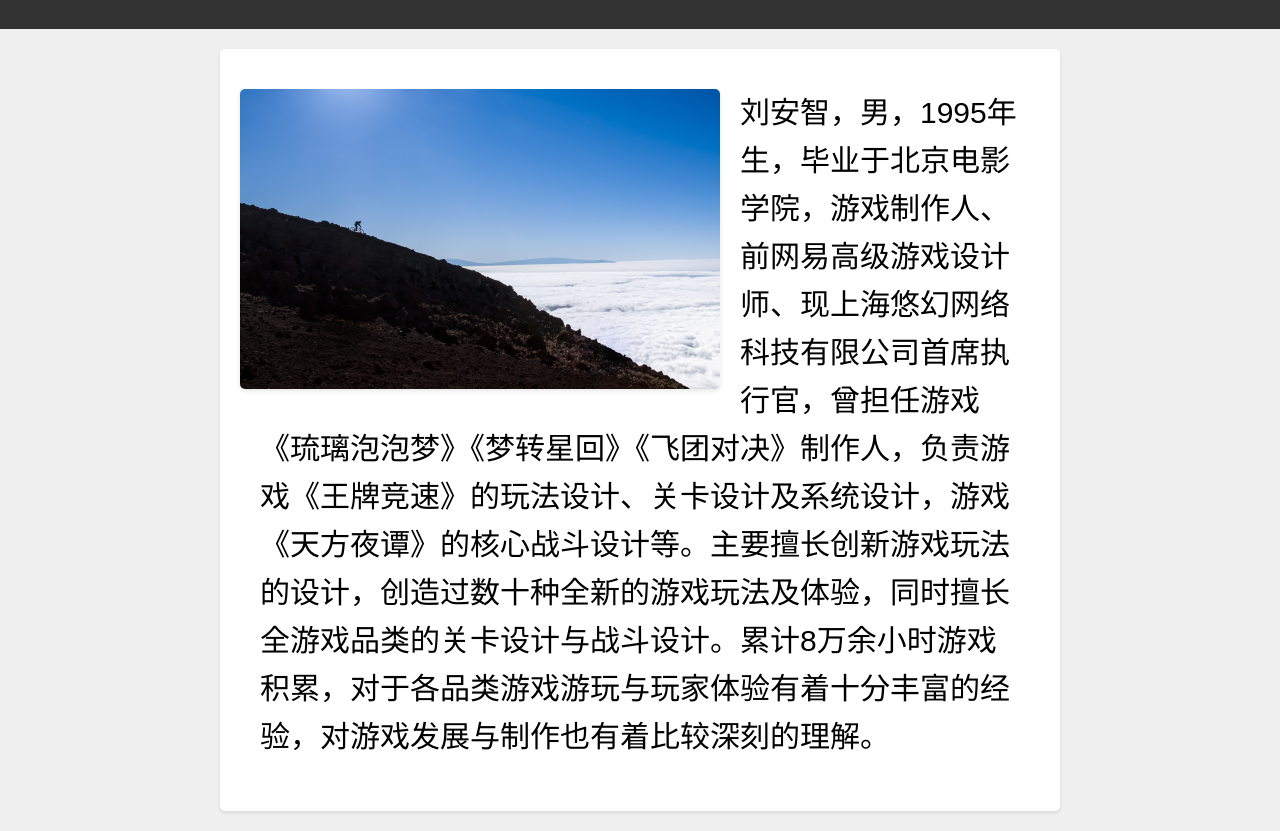
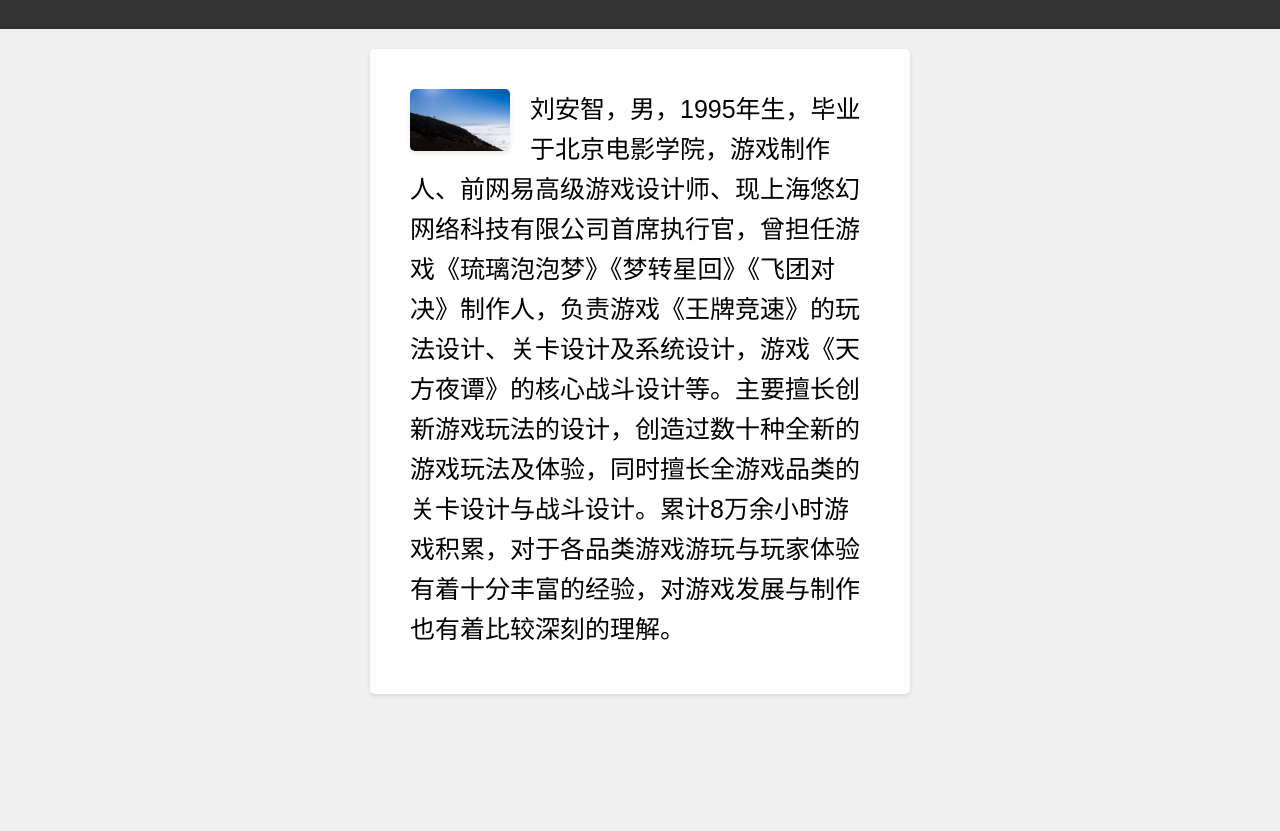
Before and after one commit to gamerlll/gamerlll, a plain HTML site: page index.html in a window 1280 px wide. Shown: the part 80-911 px from the top of the page. After the commit the page ends 800 px from the top, so only its background shows below. Drawn offline with Linux system fonts and the light colour scheme.

Commit message:
Update index.html

```diff
--- a/index.html
+++ b/index.html
@@ -20,7 +20,7 @@
         }
 
         .container {
-            max-width: 800px;
+            max-width: 500px;
             margin: 20px auto;
             padding: 20px;
             background-color: #fff;
@@ -29,10 +29,11 @@
         }
 
         img {
-            max-width: 60%;
+            max-width: 20%;
             height: auto;
             display: block;
             margin-top: 20px;
+            margin-left: 20px;
             border-radius: 5px;
             box-shadow: 0 2px 4px rgba(0, 0, 0, 0.1);
         }
@@ -42,7 +43,7 @@
             margin-top: 20px;
             margin-left: 20px;
             margin-right: 20px;
-            font-size: 30px;
+            font-size: 25px;
             line-height: 1.6;
         }
         .float-left {
```
